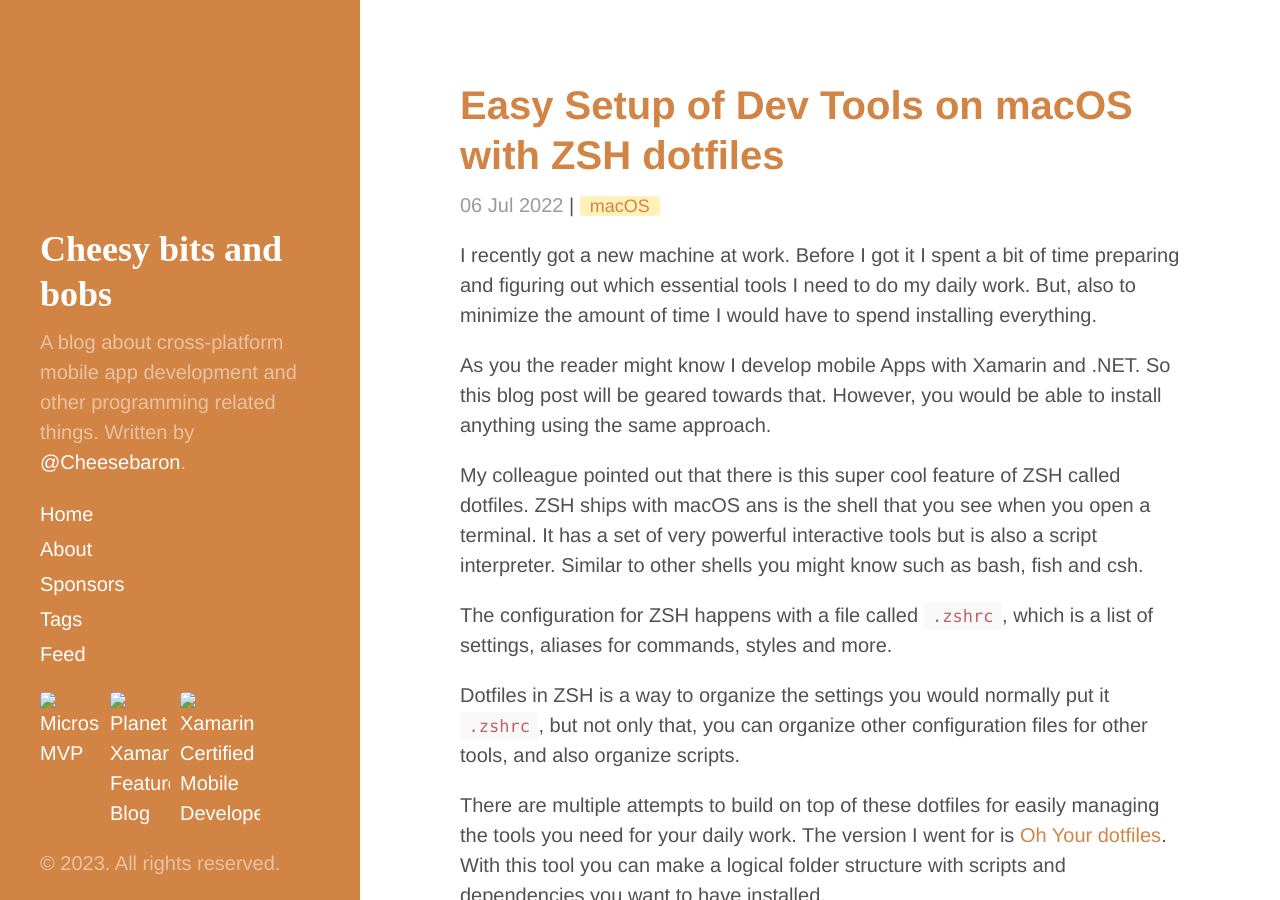
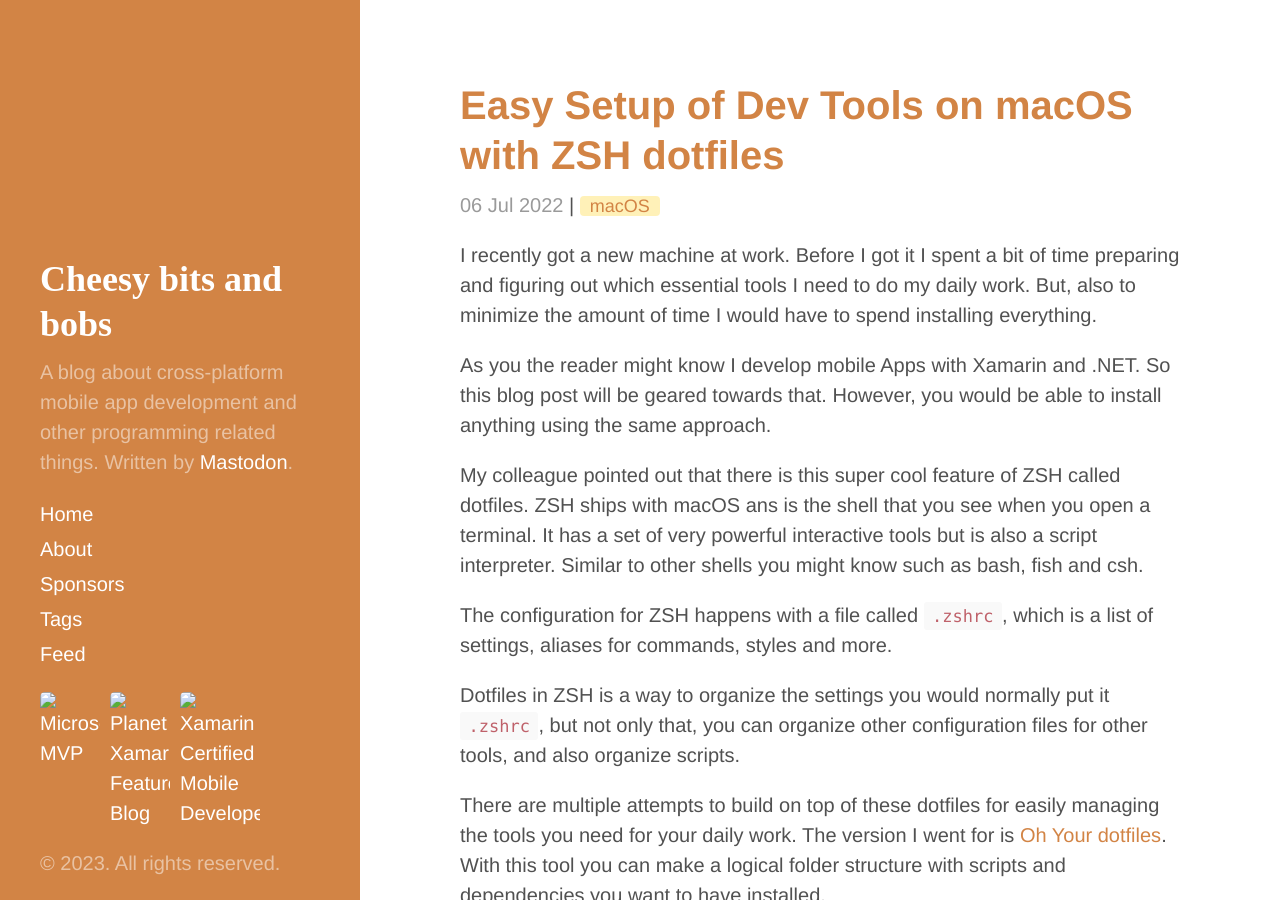
Before and after one commit to Cheesebaron/cheesebaron.github.io, a Jekyll site: the page built from index.html, in a window 1280 px wide and 900 px high. Built offline with Jekyll 4.4.1, drawn with Linux system fonts in a browser that asks for light colours; the list of posts is cut into pages by our own code.

Commit message:
Update _config.yml

```diff
--- a/_config.yml
+++ b/_config.yml
@@ -17,7 +17,7 @@
 email: http://www.google.com/recaptcha/mailhide/d?k=01Xl1ad5IaMm7YM87SgD-SWQ==&c=YmzW4YCl70mVh2HNSkJ5aNsU0YETft6IXrFI8J0nylg=
 description: > # this means to ignore newlines until "baseurl:"
   A blog about cross-platform mobile app development and other programming related
-  things. Written by <a rel="me" href="https://mastodon.lol/@cheesebaron">@Cheesebaron</a>.
+  things. Written by <a rel="me" href="https://fosstodon.org/@Cheesebaron">Mastodon</a>.
 baseurl: '' # the subpath of your site, e.g. /blog
 url: "https://blog.ostebaronen.dk" # the base hostname & protocol for your site, e.g. http://example.com
 github_username:  Cheesebaron
```
